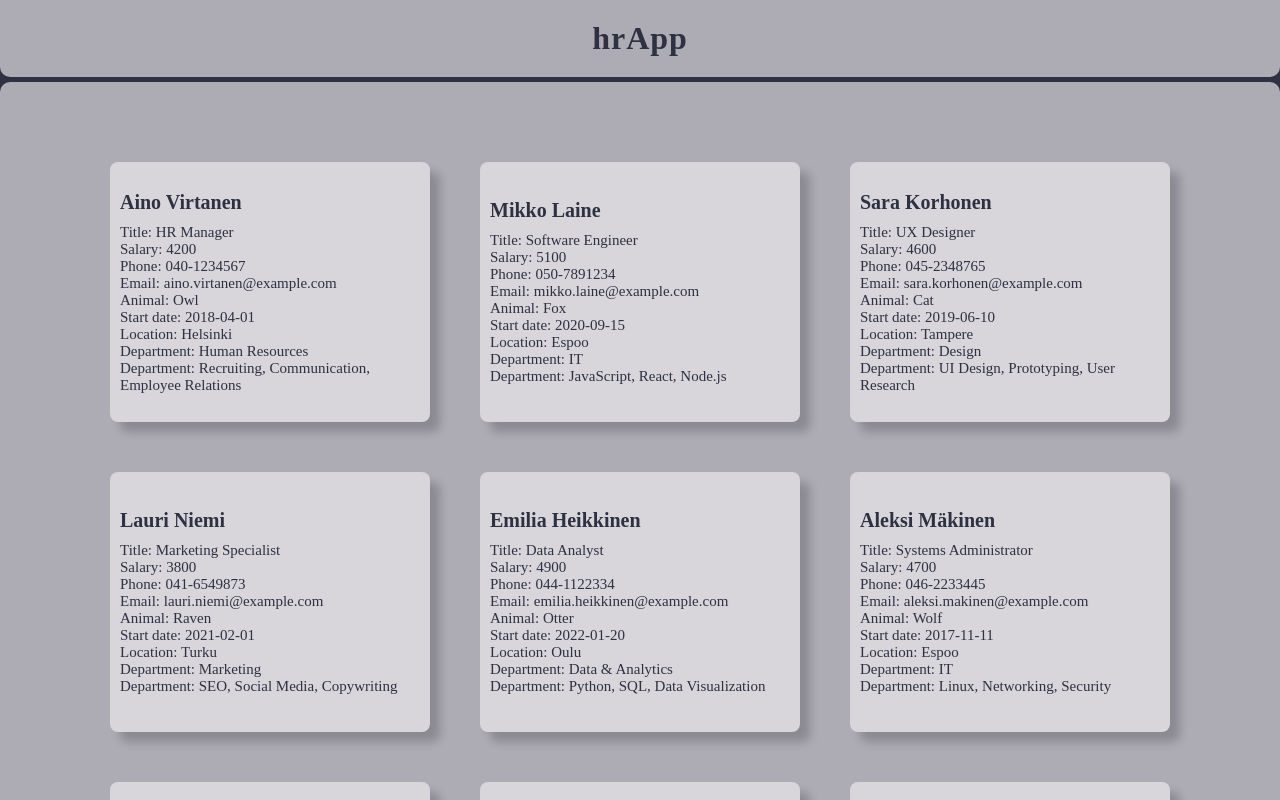
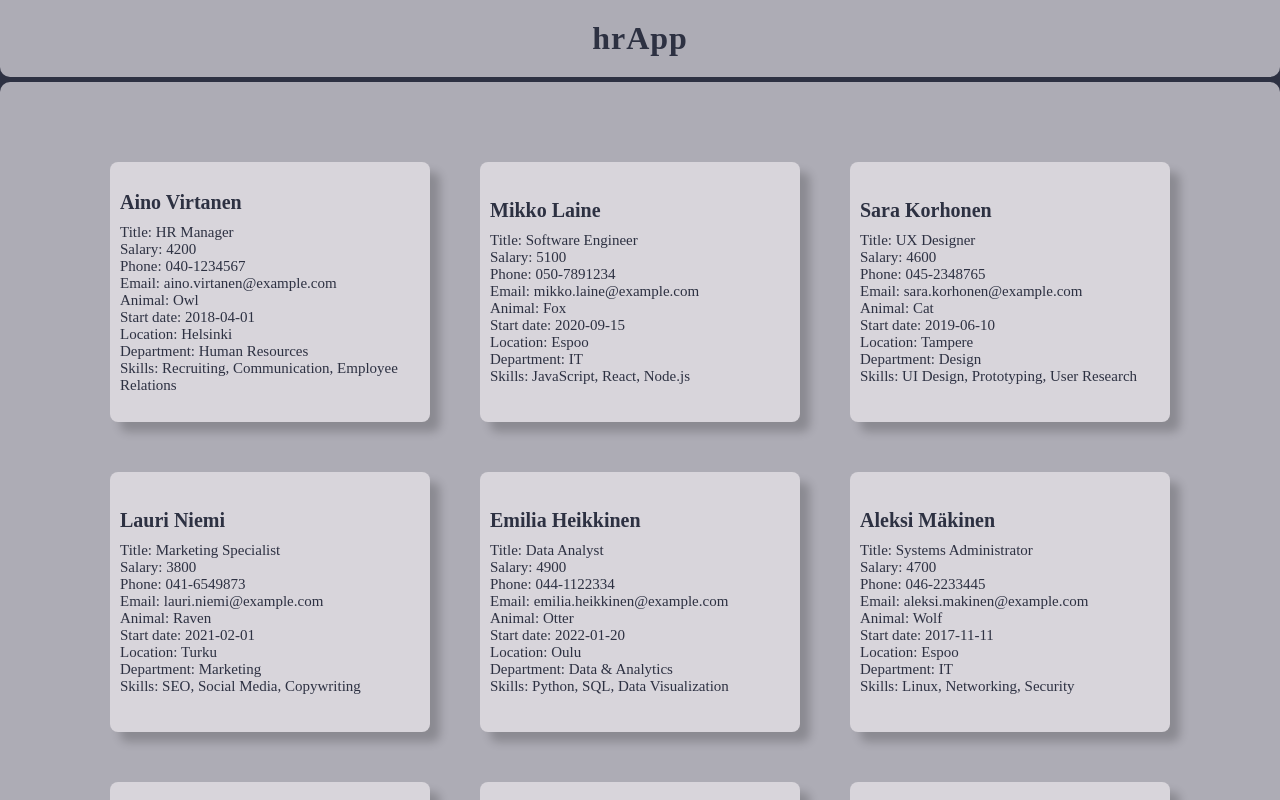
Before and after one commit to bean-123/hrApp, a React (Vite) app: page / in a window 1280 px wide. Shown: the top 800 px of the page. Built offline with nearby package versions, Linux system fonts and the light colour scheme.

Commit message:
Add PersonList component

```diff
--- a/src/App.jsx
+++ b/src/App.jsx
@@ -3,6 +3,7 @@ import Header from "./components/Header";
 import Footer from "./components/Footer";
 import PersonCard from "./components/PersonCard";
 import data from "./data";
+import PersonList from "./components/PersonList";
 import { useState } from "react";
 
 function App() {
@@ -11,22 +12,7 @@ function App() {
   return (
     <>
       <Header headertext="hrApp" />
-      <div className="container">
-        {employees.map((employee) => (
-          <PersonCard
-            name={employee.name}
-            title={employee.title}
-            salary={employee.salary}
-            phone={employee.phone}
-            email={employee.email}
-            animal={employee.animal}
-            startDate={employee.startDate}
-            location={employee.location}
-            department={employee.department}
-            skills={employee.skills.join(", ")}
-          />
-        ))}
-      </div>
+      <PersonList data={employees} />
       <Footer />
     </>
   );
--- a/src/components/PersonCard.jsx
+++ b/src/components/PersonCard.jsx
@@ -1,6 +1,6 @@
 import styles from "./PersonCard.module.css";
 
-const Person = (props) => {
+const PersonCard = (props) => {
   return (
     <div className={styles.Person}>
       <h2 className={styles.name}>{props.name}</h2>
@@ -13,10 +13,10 @@ const Person = (props) => {
         <p className={styles.startDate}>Start date: {props.startDate}</p>
         <p className={styles.location}>Location: {props.location}</p>
         <p className={styles.department}>Department: {props.department}</p>
-        <p className={styles.skills}>Department: {props.skills}</p>
+        <p className={styles.skills}>Skills: {props.skills}</p>
       </div>
     </div>
   );
 };
 
-export default Person;
+export default PersonCard;
--- a/src/components/PersonList.jsx
+++ b/src/components/PersonList.jsx
@@ -0,0 +1,24 @@
+import PersonCard from "./PersonCard";
+
+const PersonList = ({ data }) => {
+  return (
+    <div className="container">
+      {data.map((employee) => (
+        <PersonCard
+          key={employee.id}
+          name={employee.name}
+          title={employee.title}
+          salary={employee.salary}
+          phone={employee.phone}
+          email={employee.email}
+          animal={employee.animal}
+          startDate={employee.startDate}
+          location={employee.location}
+          department={employee.department}
+          skills={employee.skills.join(", ")}
+        />
+      ))}
+    </div>
+  );
+};
+export default PersonList;
```
